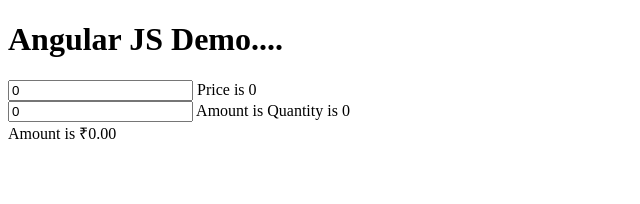
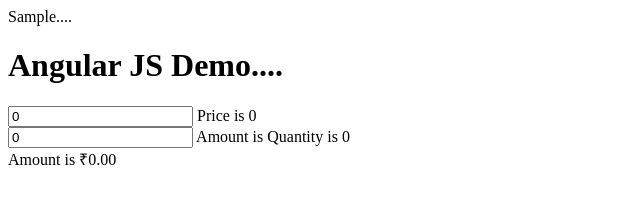
Before and after one commit to amitsrivastava4all/tester, a plain HTML site: page index.html in a window 1280 px wide. Shown: the whole page, without its empty margins (0-640 px from the left). Drawn offline with nearby package versions, Linux system fonts and the light colour scheme.

Commit message:
changes to be added

```diff
--- a/index.html
+++ b/index.html
@@ -10,6 +10,7 @@
 </head>
 
 <body ng-app>
+   Sample....
     <h1>Angular JS Demo....</h1>
     <input ng-init="pr=0" ng-model="pr" type="text" placeholder="Type Price Here"> Price is {{pr}}
     <br>
```
